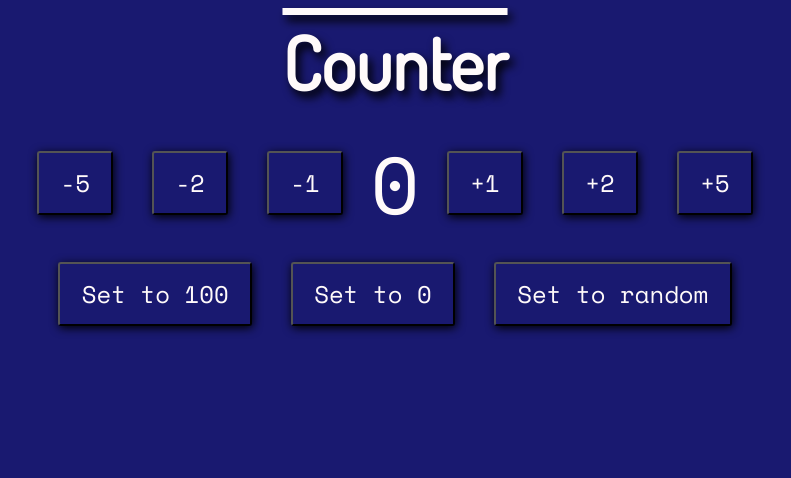
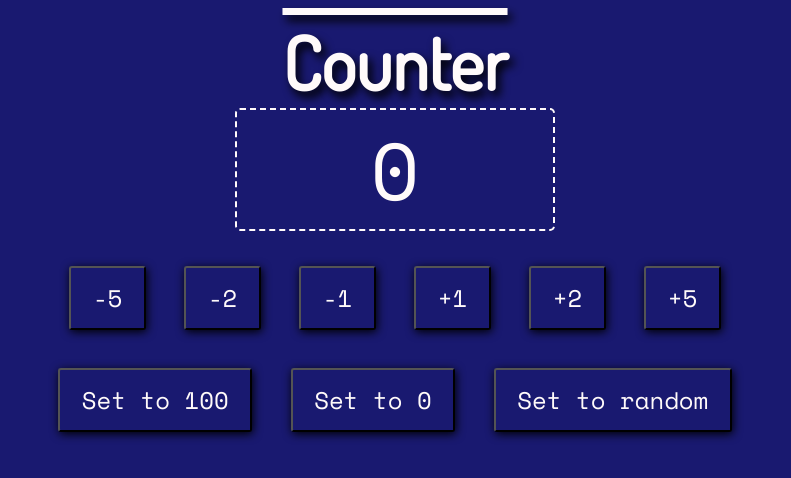
Before and after one commit to chighja/reactCalculator, a React (Create React App) app: page / in a window 1280 px wide. Shown: the top 478 px of the page, without its empty margins (245-1036 px from the left). Built offline with nearby package versions, Linux system fonts and the light colour scheme; the HTML template or start-up script is replaced by a standard one.

Commit message:
moved buttons, added box around count

```diff
--- a/src/components/counter.css
+++ b/src/components/counter.css
@@ -1,5 +1,10 @@
-.counterBox {
-  background-color: #c0c0c0;
+.count {
+  margin-left: auto;
+  margin-right: auto;
+  width: 30%;
+  max-width: 20em;
+  border-radius: 5px;
+  border: 2px dashed #fffafa;
 }
 
 .basicBtns {
--- a/src/components/counter.js
+++ b/src/components/counter.js
@@ -51,6 +51,9 @@ class Counter extends React.Component {
   render() {
     return (
       <div className="counterBox">
+        <div className="count">
+          <p className="countTxt">{this.props.currentCount}</p>
+        </div>
         <div className="basicBtns">
           <button className="mainTxt btn" onClick={this.decrementByFive}>
             -5
@@ -61,7 +64,6 @@ class Counter extends React.Component {
           <button className="mainTxt btn" onClick={this.decrementCounter}>
             -1
           </button>
-          <p className="countTxt">{this.props.currentCount}</p>
           <button className="mainTxt btn" onClick={this.incrementCounter}>
             +1
           </button>
--- a/src/index.css
+++ b/src/index.css
@@ -2,10 +2,13 @@
   box-sizing: border-box;
   margin: 0;
   padding: 0;
-  background-color: #191970;
   color: #fffafa;
   font-family: 'Space Mono', monospace;
   text-align: center;
+}
+
+body {
+  background-color: #191970;
 }
 
 .headTxt {
@@ -31,6 +34,7 @@
   padding: 0.5em;
   outline: none;
   border-radius: 3px;
+  background-color: #191970;
   box-shadow: 1px 2px 10px #000000;
 }
 
```
